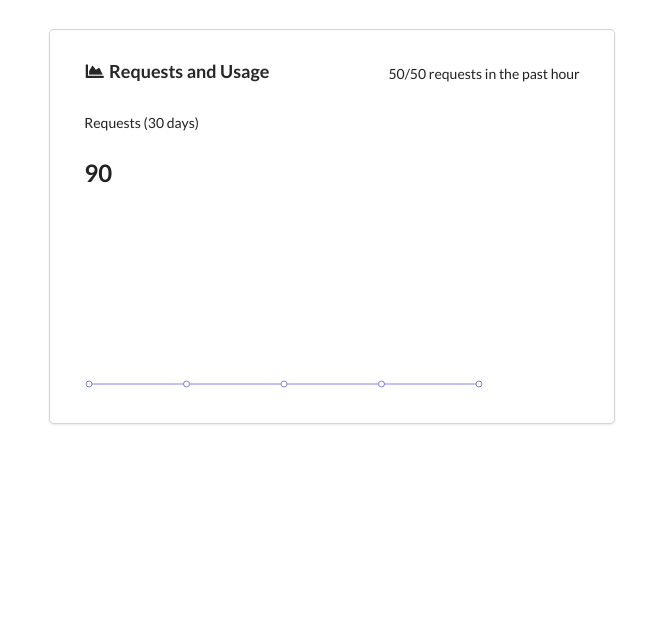
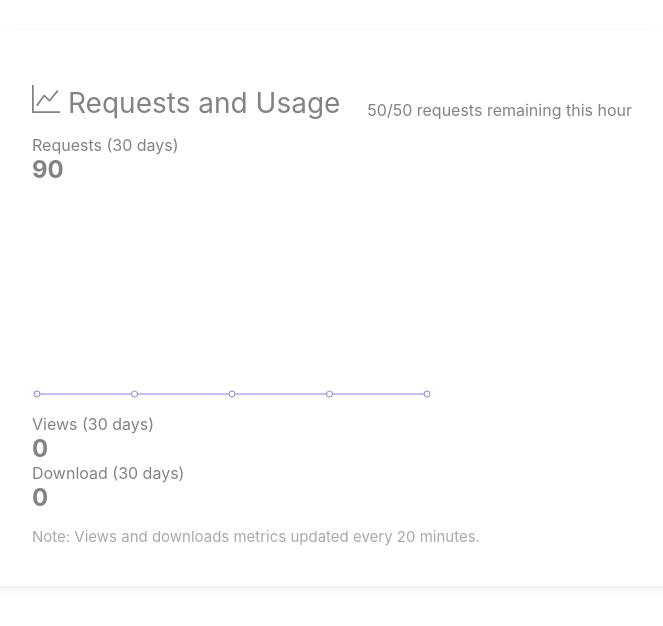
Before and after one commit to JongCleo/fakedash, a React (Create React App) app: page / in a window 1280 px wide. Shown: the top 626 px of the page, without its empty margins (308-971 px from the left). Built offline with nearby package versions, Linux system fonts and the light colour scheme.

Commit message:
Refactored Styling into CSS Modules (not rly)

```diff
--- a/package.json
+++ b/package.json
@@ -8,6 +8,7 @@
     "@testing-library/user-event": "^12.7.3",
     "react": "^17.0.1",
     "react-dom": "^17.0.1",
+    "react-icons": "^4.2.0",
     "react-scripts": "4.0.3",
     "react-tinder-card": "^1.3.1",
     "recharts": "^2.0.8",
--- a/public/index.html
+++ b/public/index.html
@@ -15,7 +15,7 @@
       user's mobile device or desktop. See https://developers.google.com/web/fundamentals/web-app-manifest/
     -->
     <link rel="manifest" href="%PUBLIC_URL%/manifest.json" />
-    <link rel="stylesheet" href="https://cdnjs.cloudflare.com/ajax/libs/semantic-ui/2.4.1/semantic.min.css" />
+    <!-- <link rel="stylesheet" href="https://cdnjs.cloudflare.com/ajax/libs/semantic-ui/2.4.1/semantic.min.css" /> -->
     <!--
       Notice the use of %PUBLIC_URL% in the tags above.
       It will be replaced with the URL of the `public` folder during the build.
--- a/src/App.css
+++ /dev/null
@@ -1,4 +0,0 @@
-.ui.container{
-  display: flex;
-  justify-content: center;
-}
--- a/src/App.js
+++ b/src/App.js
@@ -1,11 +1,24 @@
 import React from 'react';
 import Card from './components/Card';
-import './App.css'
+import Stat from './components/Stat';
+import Graph from './components/Graph';
+
+import styles from './modules/App.module.css';
 
 const App = () => {
   return (
-    <div className="ui container" style = {{marginTop:30}}>
-      <Card />
+    <div className={styles.container}>
+      <Card
+        requestLimit = {50}
+        footer = "Views and downloads metrics updated every 20 minutes."
+      >
+        <Stat metric = "Requests" count = {90} period = "30 days" />
+        <Graph />
+        <div className = {styles.row}>
+          <Stat metric = "Views" count = {0} period = "30 days" />
+          <Stat metric = "Download" count = {0} period = "30 days" />
+        </div>
+      </Card>
     </div>
   );
 }
--- a/src/components/Card.css
+++ /dev/null
@@ -1,4 +0,0 @@
-.ui.card.card-style {
-  padding: 20px;
-  width: 50%;
-}
--- a/src/components/Card.js
+++ b/src/components/Card.js
@@ -1,7 +1,7 @@
-import React from 'react';
-import Stat from './Stat';
-import Graph from './Graph';
-import './Card.css';
+import React, {Wrapper} from 'react';
+import styles from '../modules/Card.module.css'
+import { BsGraphUp } from 'react-icons/bs';
+
 //this.props.
 
 //icon
@@ -10,17 +10,46 @@ import './Card.css';
 // array of components generic blob
 // footer
 
-const Card = () => {
+const Card = ({requestLimit, children, footer}) => {
+  const renderChildren = () => {
+    return(
+      <React.Fragment>
+      {
+        React.Children.map(children || null, (child, i) => {
+          return (
+            <div className = {styles.row}>
+              <child.type {...child.props} key={i} />
+            </div>
+          )
+        })
+      }
+      </React.Fragment>
+    )
+
+  }
   return(
-    <div className = "ui card card-style">
-      <div className = "content">
-        <div className = "right floated" > 50/50 requests in the past hour </div>
-        <div className = "header">
-          <i class="chart area icon"></i>
-          Requests and Usage
+    <div className = {styles.cardStyle}>
+      <div>
+        {/*Header*/}
+        <div className = {styles.row}>
+          <div className = {styles.header}>
+            <span>
+              <BsGraphUp />
+            </span>
+            Requests and Usage
+          </div>
+          <span>
+            {requestLimit}/{requestLimit} requests remaining this hour
+          </span>
         </div>
-        <Stat metric = "Requests" count = {90} period = {30} />
-        <Graph />
+
+        {/*Whatever the fuck you want*/}
+        {renderChildren()}
+
+        {/*Footer*/}
+        <div className = {`${styles.footer} ${styles.row}`}>
+          Note: {footer}
+        </div>
       </div>
     </div>
   )
--- a/src/components/Stat.js
+++ b/src/components/Stat.js
@@ -1,9 +1,10 @@
 import React from 'react';
+import styles from '../modules/Stat.module.css';
 
 const Stat = ({metric, period, count}) => {
   return(
-    <div style ={{marginTop:30}}>
-      <div> {`${metric} (${period} days)`}</div>
+    <div className = {styles.statStyle} >
+      <div> {`${metric} (${period})`}</div>
       <h2> {count} </h2>
     </div>
   )
--- /dev/null
+++ b/src/modules/App.module.css
@@ -0,0 +1,12 @@
+.container{
+  display: flex;
+  justify-content: center;
+  margin-top: 30px;
+  font-family: -apple-system, BlinkMacSystemFont, "San Francisco",
+              "Helvetica Neue", Helvetica, Ubuntu, Roboto, Noto, "Segoe UI", Arial, sans-serif;
+  color: #838383;
+}
+
+.row {
+
+}
--- /dev/null
+++ b/src/modules/Card.module.css
@@ -0,0 +1,28 @@
+.cardStyle {
+  padding: 40px;
+  min-width: 600px;
+  margin-bottom: 24px;
+  box-shadow: 0 2px 2px 1px rgb(0 0 0 / 3%), 0 4px 16px rgb(0 0 0 / 4%);
+}
+
+.row {
+  margin-top: 15px;
+  display: flex;
+  justify-content: space-between;
+  align-items: flex-end;
+}
+
+.header {
+  font-size: 28px;
+  font-weight: 400;
+}
+
+.header span {
+  margin-right: 8px;
+}
+
+.footer {
+  color: #A9A9A9;
+  font-size: 15px;
+  margin-top: 15px;
+}
--- /dev/null
+++ b/src/modules/Stat.module.css
@@ -0,0 +1,3 @@
+.statStyle h2 {
+  margin: 0px
+}
```
Also changed, not shown: 1 other file (tests, documents, lock files or other folders).
